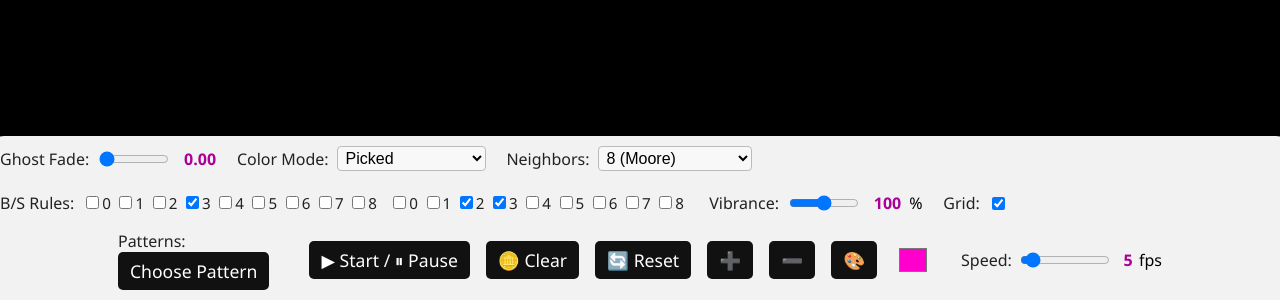
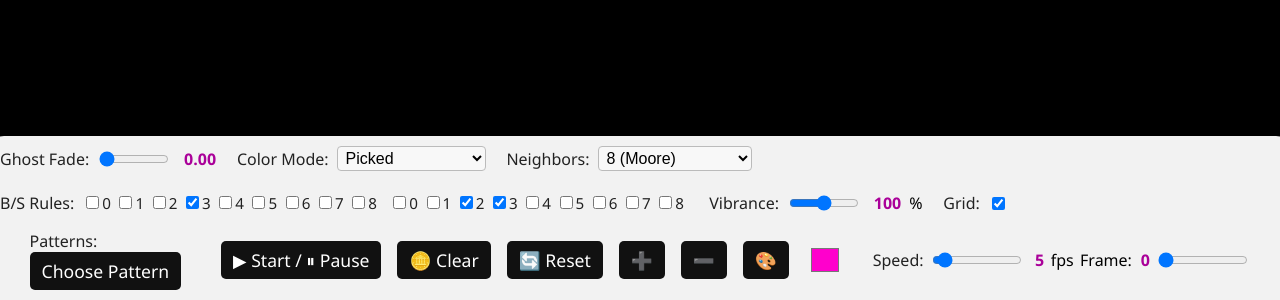
Before and after one commit to CryptvJet/Game-of-Life, a plain HTML site: page index.html in a window 1280 px wide. Shown: the part 500-800 px from the top of the page. Drawn offline with Linux system fonts and the light colour scheme.

Commit message:
Add frame slider controls

```diff
--- a/index.html
+++ b/index.html
@@ -63,7 +63,8 @@
         <label for="speed-slider">Speed:</label>
         <input type="range" id="speed-slider" min="1" max="60" value="5">
         <span id="speed-value">5</span> fps
-
+        <span>Frame: <span id="frame-value">0</span></span>
+        <input type="range" id="frame-slider" min="0" max="0" value="0" step="1">
       </div>
     </div>
   </div>
```
